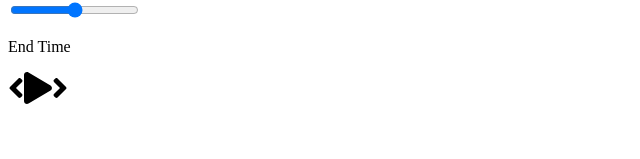
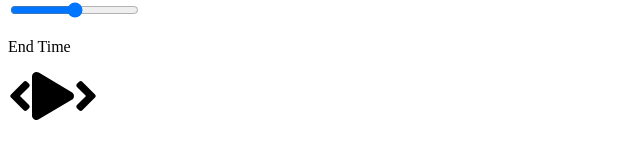
Before and after one commit to su-yash-7/Waves, a React (Create React App) app: page / in a window 1280 px wide. Shown: the part 231-390 px from the top of the page, without its empty margins (0-640 px from the left). Built offline with nearby package versions, Linux system fonts and the light colour scheme.

Commit message:
Initialize and Creating Components

```diff
--- a/src/components/Player.js
+++ b/src/components/Player.js
@@ -11,9 +11,9 @@ const Player = () =>{
                 <p>End Time</p>
             </div>
             <div className="play-control">
-                <FontAwesomeIcon className="play-back" size="2x" icon={faAngleLeft}/>
-                <FontAwesomeIcon className="play" size="2x" icon={faPlay}/>
-                <FontAwesomeIcon className="play-forward" size="2x" icon={faAngleRight}/>
+                <FontAwesomeIcon className="play-back" size="3x" icon={faAngleLeft}/>
+                <FontAwesomeIcon className="play" size="3x" icon={faPlay}/>
+                <FontAwesomeIcon className="play-forward" size="3x" icon={faAngleRight}/>
 
 
             </div>
```
